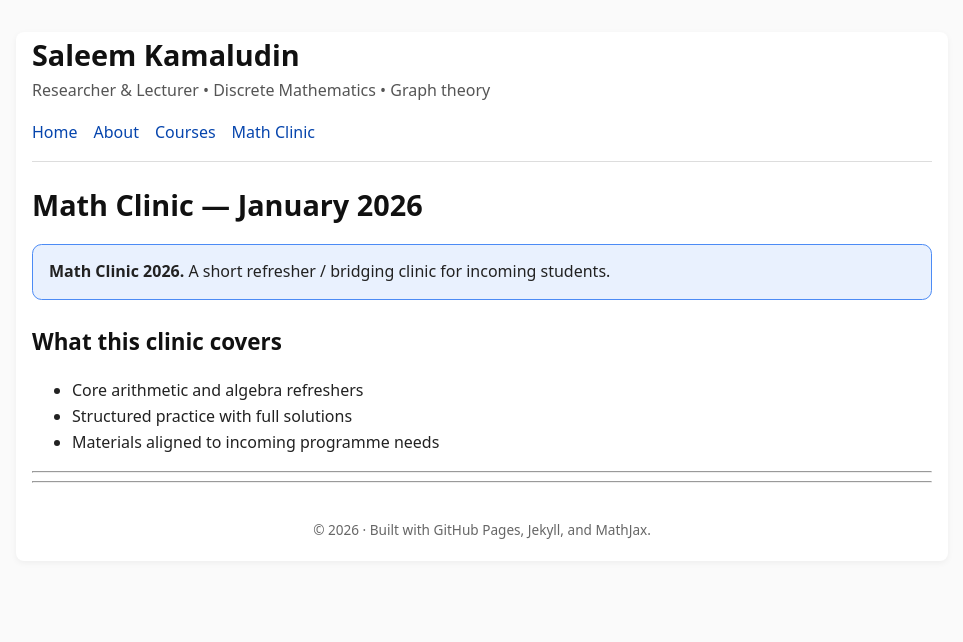
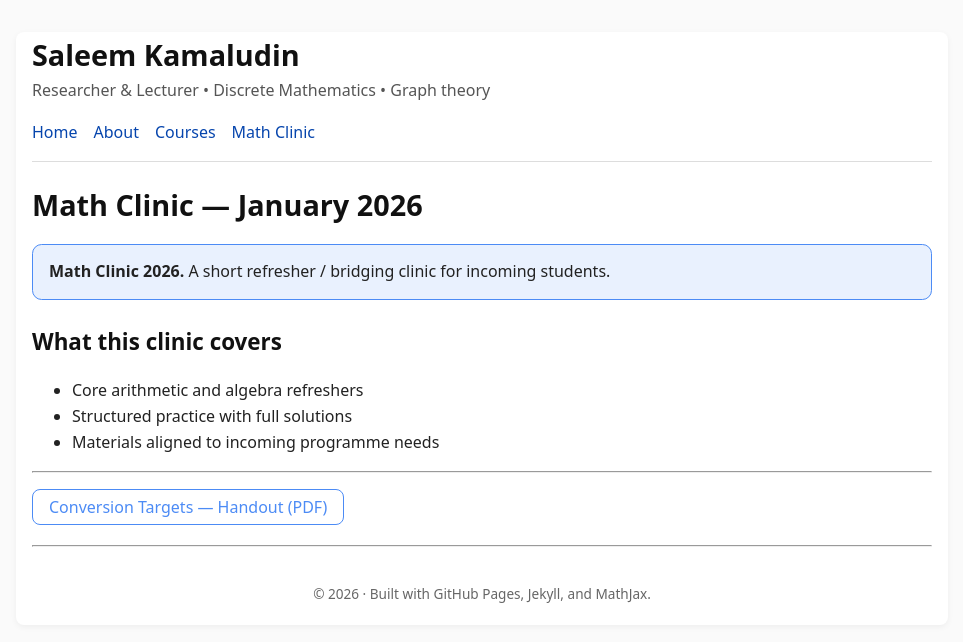
Before and after one commit to SaleemKamaludin/SaleemKamaludin.github.io, a Jekyll site: the page built from courses/math-clinic-2026/index.md, in a window 1280 px wide. Shown: the top 642 px of the page, without its empty margins (158-1121 px from the left). Built offline with Jekyll 4.4.1, drawn with Linux system fonts in a browser that asks for light colours.

Commit message:
Update index.md

```diff
--- a/courses/math-clinic-2026/index.md
+++ b/courses/math-clinic-2026/index.md
@@ -48,3 +48,9 @@ permalink: /courses/math-clinic-2026/
 - Materials aligned to incoming programme needs
 
 ---
+
+<div class="session-buttons">
+  <a class="btn" href="{{ '/courses/math-clinic-2026/handouts/conversion-targets.pdf' | relative_url }}">
+    Conversion Targets — Handout (PDF)
+  </a>
+</div>
```
